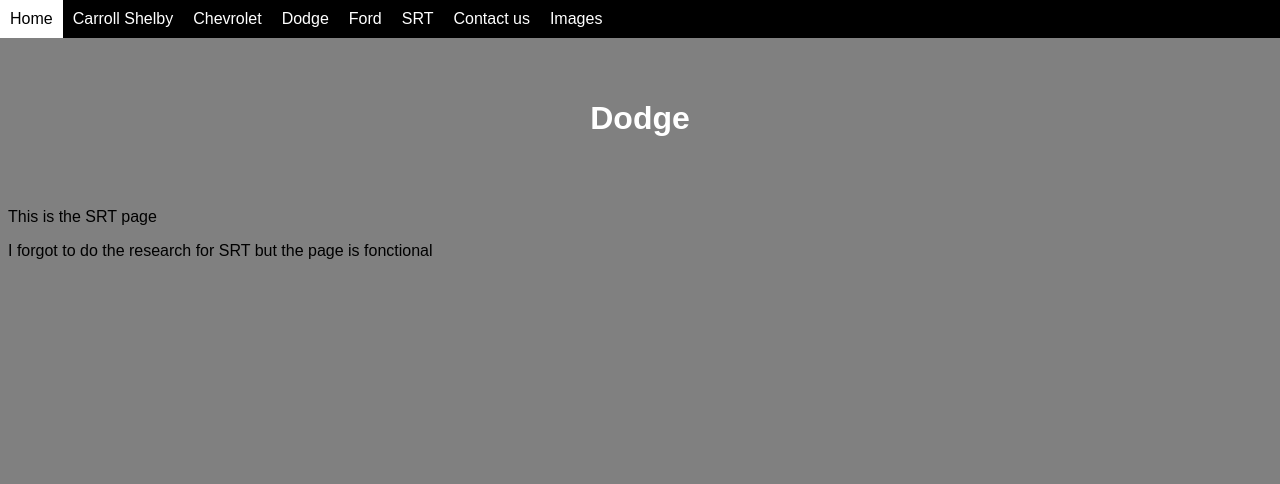
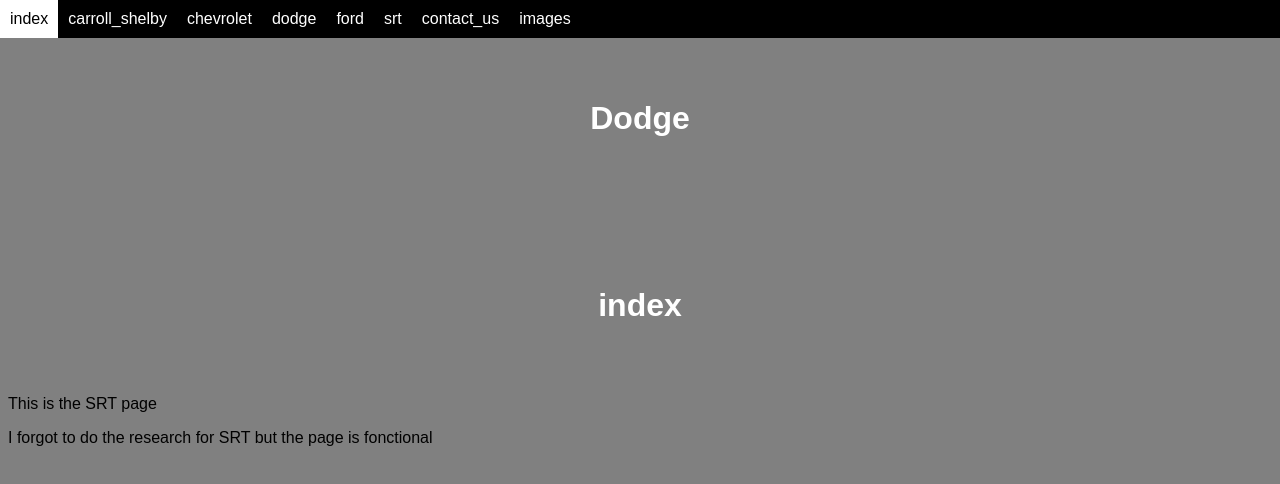
Before and after one commit to Aidenflames03/Aidenflames03.github.io, a plain HTML site: page srt.html in a window 1280 px wide. Drawn offline with Linux system fonts and the light colour scheme.

Commit message:
Updates and fixes

```diff
--- a/srt.html
+++ b/srt.html
@@ -9,16 +9,17 @@
 </head>
 <body>
     <h1>Dodge</h1>
+        <h1>index</h1>
     <nav>
         <ul>
-            <li><a href="home.html">Home</a></li>
-            <li><a href="carroll shelby.html">Carroll Shelby</a></li>
-            <li> <a href="chevrolet.html">Chevrolet</a></li>
-            <li><a href="dodge.html">Dodge</a></li>
-            <li><a href="ford.html">Ford</a></li>
-            <li><a href="srt.html">SRT</a></li>
-            <li><a href="contact us.html">Contact us</a></li>
-            <li><a href="images.html">Images</a></li>
+            <li><a href="home.html">index</a></li>
+            <li><a href="carroll shelby.html">carroll_shelby</a></li>
+            <li> <a href="chevrolet.html">chevrolet</a></li>
+            <li><a href="dodge.html">dodge</a></li>
+            <li><a href="ford.html">ford</a></li>
+            <li><a href="srt.html">srt</a></li>
+            <li><a href="contact us.html">contact_us</a></li>
+            <li><a href="images.html">images</a></li>
         </ul>
     </nav>
 <p>This is the SRT page</p>
```
Also changed, not shown: carroll shelby.html (+11 -11 lines), chevrolet.html (+8 -8 lines), contact us.html (+8 -7 lines), dodge.html (+9 -9 lines), ford.html (+12 -12 lines), home.html (+11 -11 lines), index.html (+8 -8 lines).
